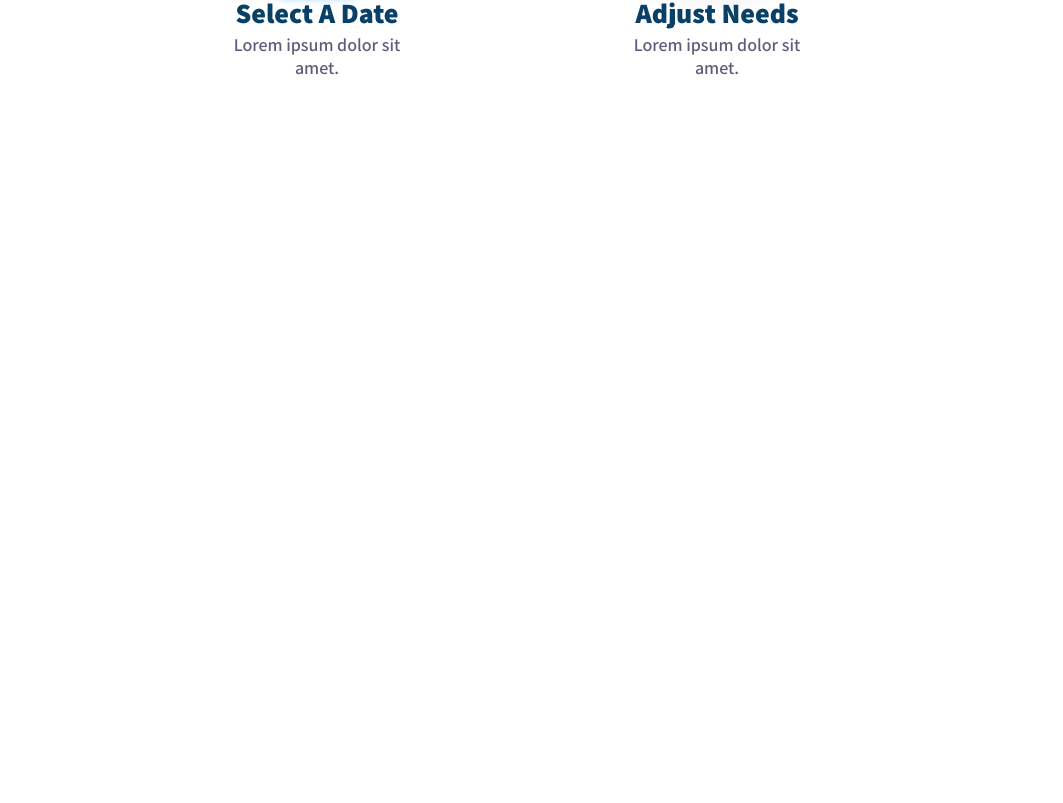
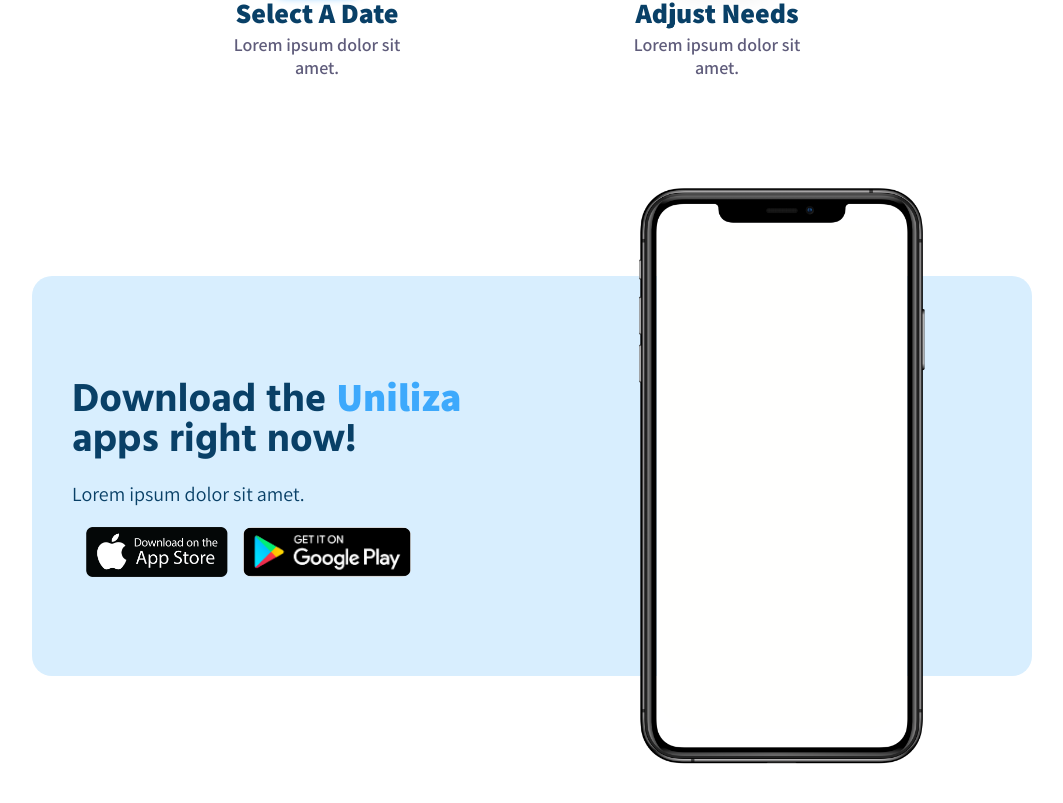
Before and after one commit to kadu91878/Uniliza-front-scss, a Vue app: page / in a window 1280 px wide. Shown: the part 1534-2337 px from the top of the page, without its empty margins (108-1171 px from the left). Before the commit the page ends 1660 px from the top, so only its background shows below. Built offline with nearby package versions, Linux system fonts and the light colour scheme.

Commit message:
feat: add app section

```diff
--- a/src/assets/Style/style.scss
+++ b/src/assets/Style/style.scss
@@ -1075,6 +1075,108 @@
 
 // ========== Download Page
 
+.download-page{
+    padding: 0px;
+    min-height: 0vh;
+    height: 700px;
+    display: flex;
+    justify-content: center;
+    align-items: center;
+
+    .container{
+        display: flex;
+        justify-content: center;
+        align-items: center;
+        position: relative;
+
+        &::before{
+            content: '';
+            width: 100%;
+            height: 400px;
+            background: $clr-backgroud-variant;
+            border-radius: 20px;
+            position: absolute;
+            z-index: 1;
+
+        }
+
+        .box{
+            display: flex;
+            flex-direction: column;
+            justify-content: center;
+            z-index: 2;
+            width: 500px;
+            padding: 40px 0 40px 40px;
+
+            &:nth-child(2){
+                align-items: center;
+                padding: 0;
+
+            }
+
+            .head-title{
+                font-size: 40px;
+                line-height: 40px;
+                color: $clr-dark-variant;
+                font-family: $font-subtitle;
+                font-weight: 900;
+
+                span{
+                    text-transform: capitalize;
+                    color: $clr-primary;
+                }
+            }
+
+            .sub-title{
+                font-size: 20px;
+                color: $clr-dark-variant;
+                font-weight: 500;
+                margin: 20px 0;
+            }
+
+            .download-box{
+                display: flex;
+                align-items: center;
+
+                .side{
+                    width: 170px;
+                    height: 50px;
+                    border-radius: 10px;
+                    overflow: hidden;
+                    cursor: pointer;
+
+                    img{
+                        width: 100%;
+                        height: 100%;
+                        object-fit: contain;
+
+                    }
+                }
+            }
+
+            .image-box{
+                width: 400px;
+                height: 700px;
+
+                img{
+                    width: 100%;
+                    height: 100%;
+                    object-fit: contain;
+                }
+            }
+
+            .image-template{
+                width: 250px;
+                height: 505px;
+                border-radius: 40px;
+                position: absolute;
+                z-index: 1;
+                background: $clr-background;
+            }
+        }
+    }
+}
+
 // ========== Faq Page
 
 // ========== Copyright
--- /dev/null
+++ b/src/components/AppSection.vue
@@ -0,0 +1,32 @@
+<template>
+    <div class="download-page section " id="download">
+        <div class="container">
+            <div class="box">
+                <div class="head-title">
+                    Download the <span> Uniliza</span> apps right now!
+                </div>
+                <div class="sub-title">
+                    Lorem ipsum dolor sit amet.
+                </div>
+                <div class="download-box">
+                    <div class="side">
+                        <img src="@/assets/Image/Apps-store.png" alt="">
+                    </div>
+                    <div class="side">
+                        <img src="@/assets/Image/Plays-store.png" alt="">
+                    </div>
+                </div>
+            </div>
+            <div class="box">
+                <div class="image-box">
+                    <img src="../assets/Image/Mockup.png" alt="">
+                </div>
+                <div class="image-template">
+                    <!-- Yet to come -->
+                </div>
+            </div>
+        </div>
+    </div>
+
+
+</template>
--- a/src/views/CarSelectionView.vue
+++ b/src/views/CarSelectionView.vue
@@ -1,6 +1,6 @@
 <template>
 <NavigationBar />
-<FormNav />
+<!-- <FormNav /> -->
 <CarSelection />
 </template>
 
--- a/src/views/HomeView.vue
+++ b/src/views/HomeView.vue
@@ -2,6 +2,7 @@
 import NavigationBar from '@/components/NavigationBar.vue'
 import HomePage from '@/components/HomePage.vue';
 import HowItWorks from '@/components/HowItWorks.vue';
+import AppSection from '@/components/AppSection.vue';
 
 
 </script>
@@ -10,4 +11,5 @@
 <NavigationBar />
 <HomePage />
 <HowItWorks />
+<AppSection />
 </template>
```
